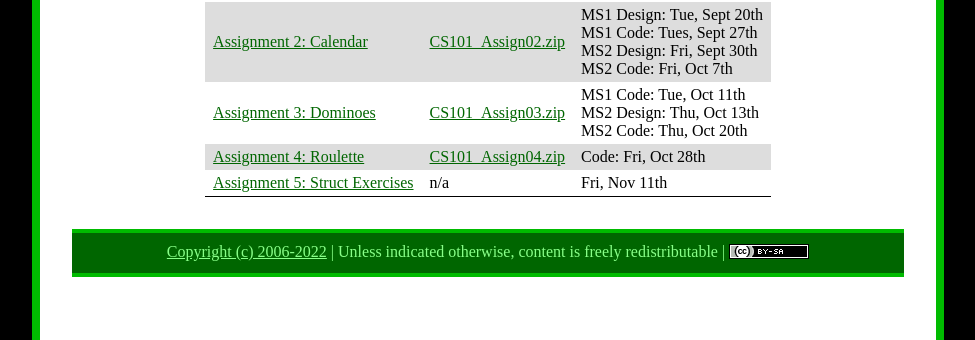
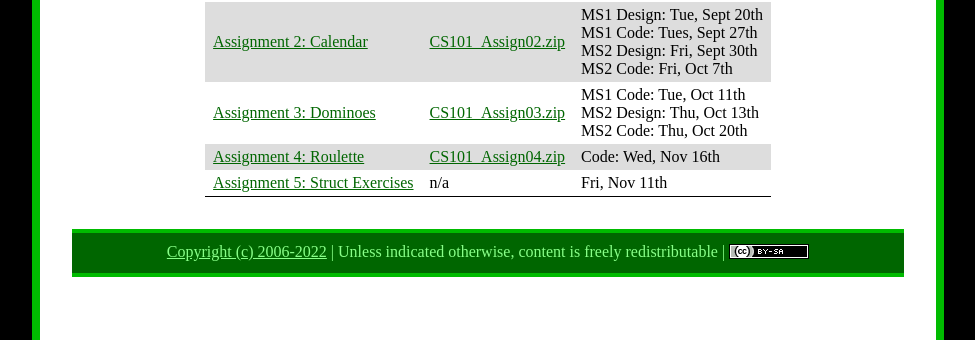
Before and after one commit to ycpcs/cs101-fall2022, a Jekyll site: the page built from assign/index.md, in a window 1280 px wide. Shown: the part 325-665 px from the top of the page, without its empty margins (152-1127 px from the left). Built offline with Jekyll 4.4.1, drawn with Linux system fonts in a browser that asks for light colours.

Commit message:
updated assign04

```diff
--- a/assign/index.md
+++ b/assign/index.md
@@ -16,7 +16,7 @@ Assignment | File | Due date(s)
 [Assignment 1: Freefalling](assign01.html) | [CS101\_Assign01.zip](CS101_Assign01.zip) | Design: Fri, Sept 16th<br>Code: Wed, Sept 21st
 [Assignment 2: Calendar](assign02.html) | [CS101\_Assign02.zip](CS101_Assign02.zip) | MS1 Design: Tue, Sept 20th<br>MS1 Code: Tues, Sept 27th<br>MS2 Design: Fri, Sept 30th<br>MS2 Code: Fri, Oct 7th
 [Assignment 3: Dominoes](assign03.html) | [CS101\_Assign03.zip](CS101_Assign03.zip) | MS1 Code: Tue, Oct 11th<br>MS2 Design: Thu, Oct 13th<br>MS2 Code: Thu, Oct 20th
-[Assignment 4: Roulette](assign04.html) | [CS101\_Assign04.zip](CS101_Assign04.zip) | Code: Fri, Oct 28th
+[Assignment 4: Roulette](assign04.html) | [CS101\_Assign04.zip](CS101_Assign04.zip) | Code: Wed, Nov 16th
 [Assignment 5: Struct Exercises](assign05.html) | n/a | Fri, Nov 11th
 
 
```
Also changed, not shown: assign/assign04.md (+1 -1 lines), 1 other file.
